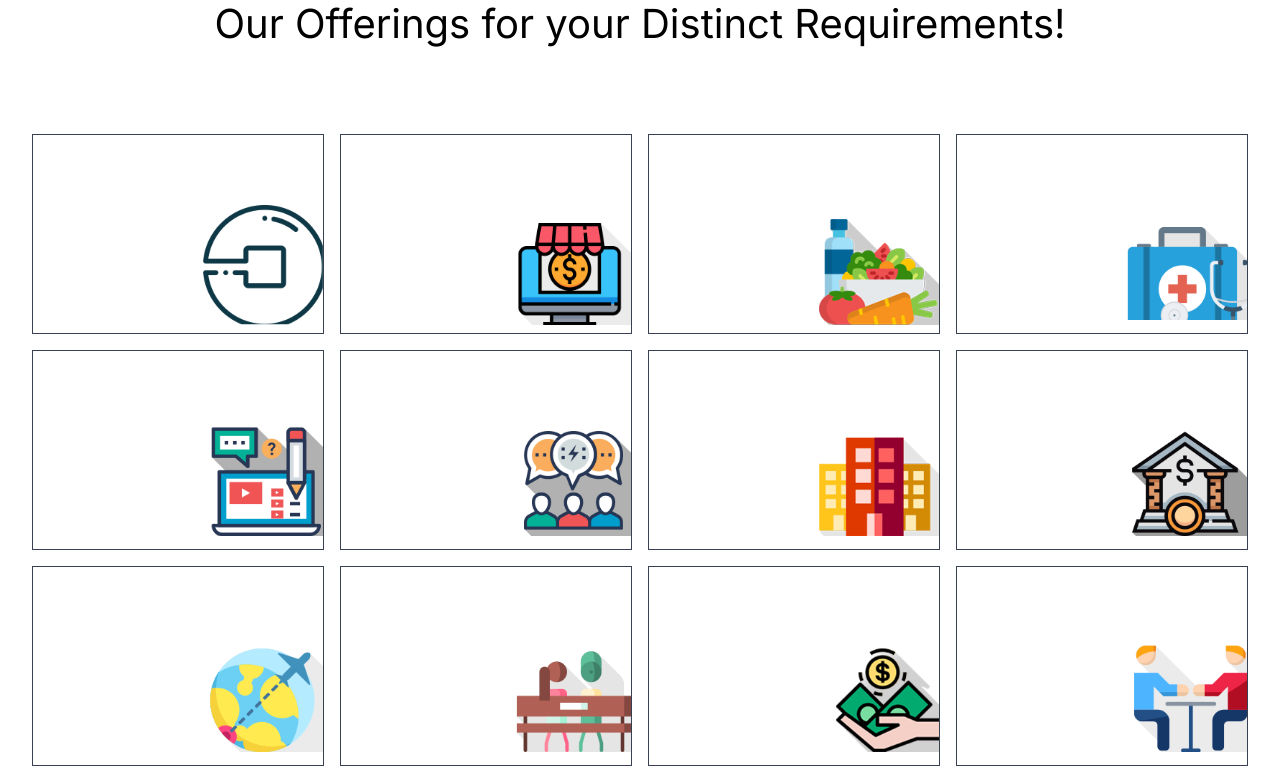
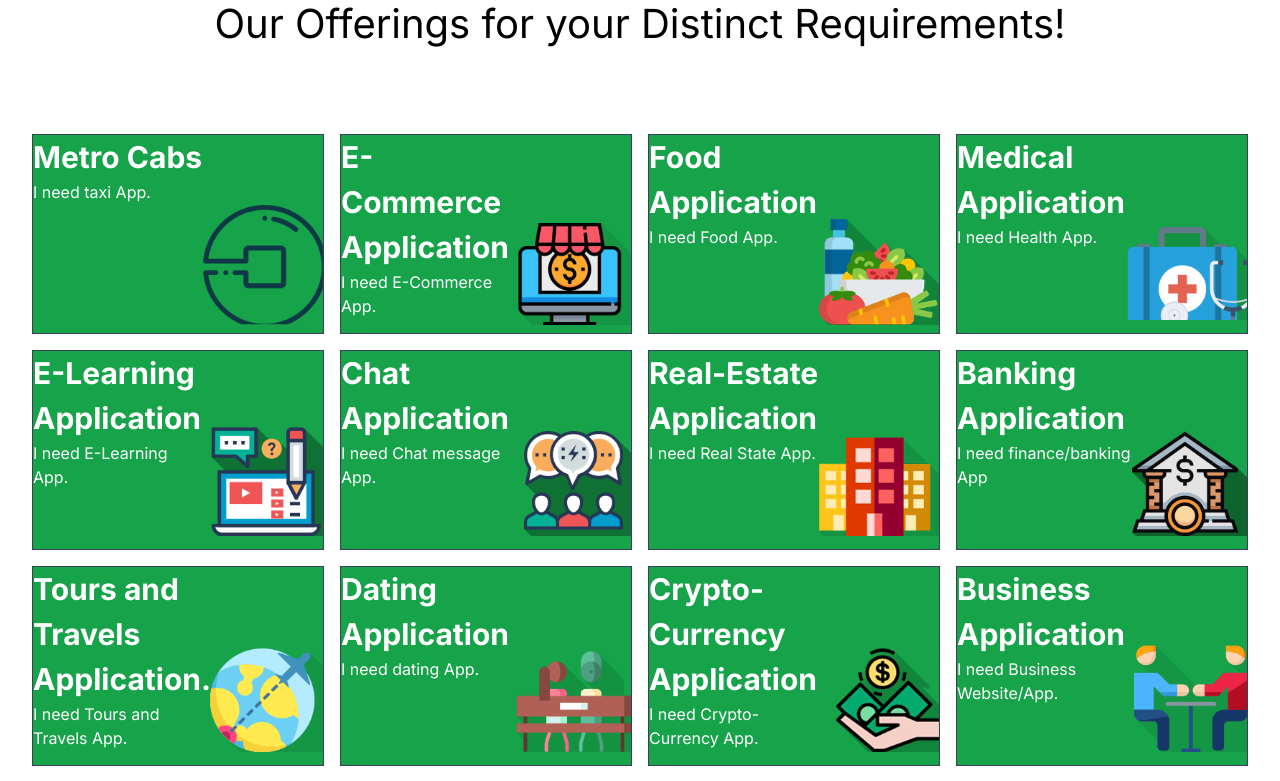
Before and after one commit to mishraanshuman786/hindsol-typescript-app, a Next.js app: page / in a window 1280 px wide. Shown: the part 660-1441 px from the top of the page. Built offline with nearby package versions, Linux system fonts and the light colour scheme.

Commit message:
changing div color dynamic to static

```diff
--- a/src/components/ServicesComponent.jsx
+++ b/src/components/ServicesComponent.jsx
@@ -134,7 +134,7 @@ function ServicesComponent() {
         return (
           <div
             key={index}
-            className={`${styles.containerHover} h-[200px] relative overflow-hidden  border border-gray-700 bg-${element.color}`}
+            className={` ${styles.containerHover} h-[200px] relative overflow-hidden  border border-gray-700 bg-green-600 `}
           >
             <div className='z-10 w-[60%] text-white  absolute'>
               <h1 className='text-[30px] font-bold'>{element.heading}</h1>
```
